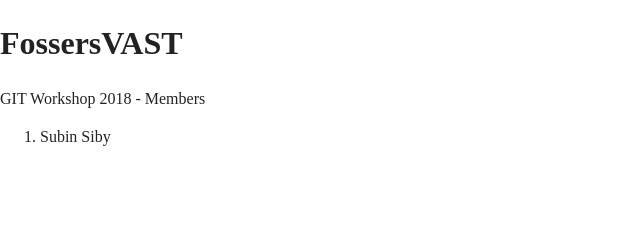
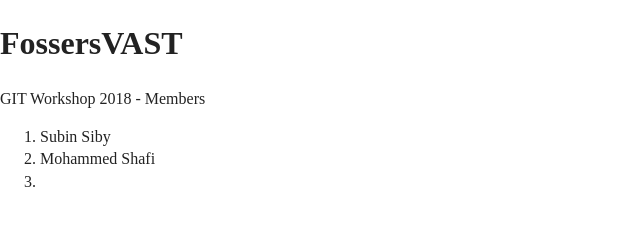
Before and after one commit to ifahs1/fossinfo, a plain HTML site: page fossers.html in a window 1280 px wide. Shown: the whole page, without its empty margins (0-640 px from the left). Drawn offline with Linux system fonts and the light colour scheme.

Commit message:
Added Mohammed Shafi

```diff
--- a/fossers.html
+++ b/fossers.html
@@ -20,6 +20,7 @@
   <p>GIT Workshop 2018 - Members<p>
   <ol>
     <li>Subin Siby</li>
+    <li>Mohammed Shafi<li>
   </ol>
 </body>
 </html>
```
